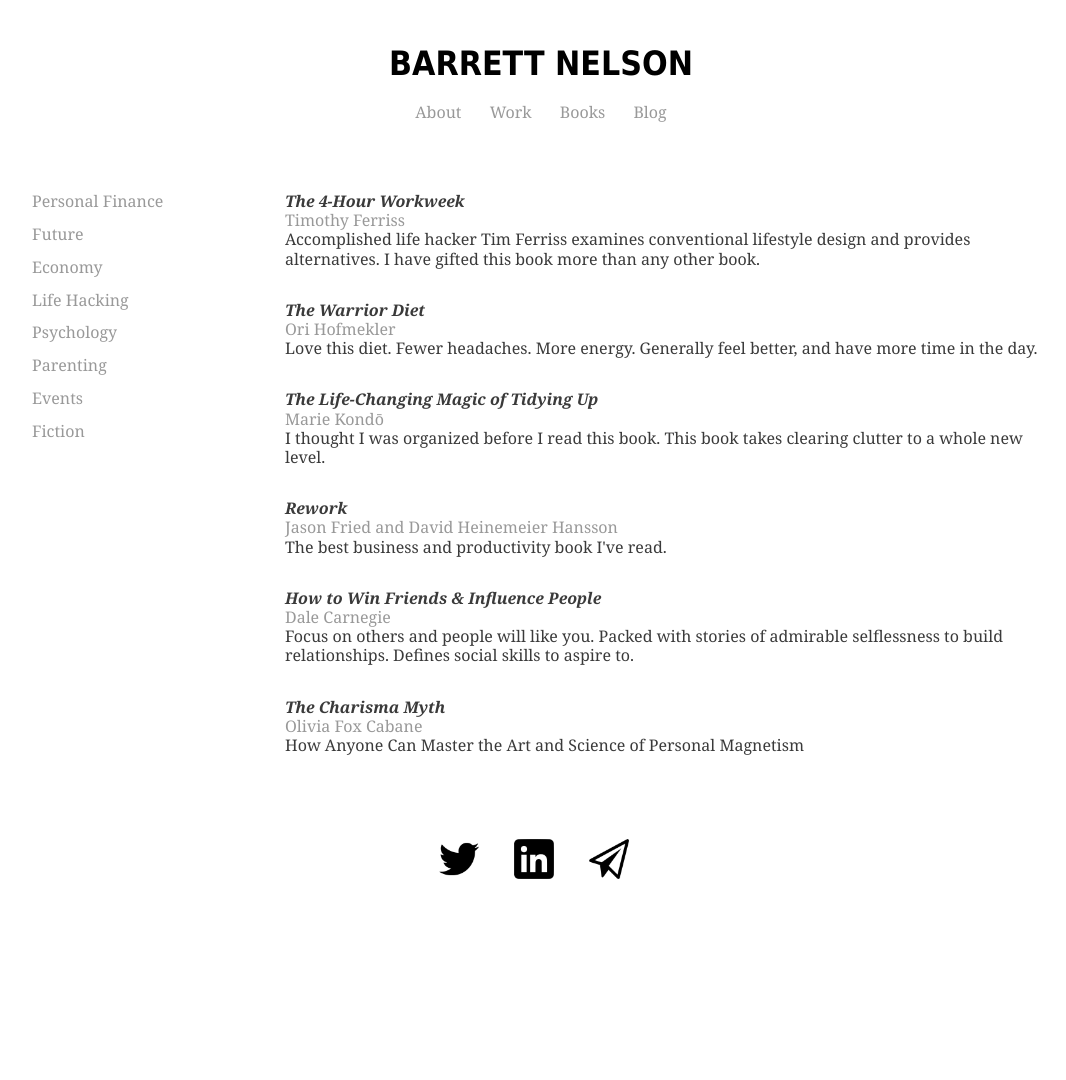
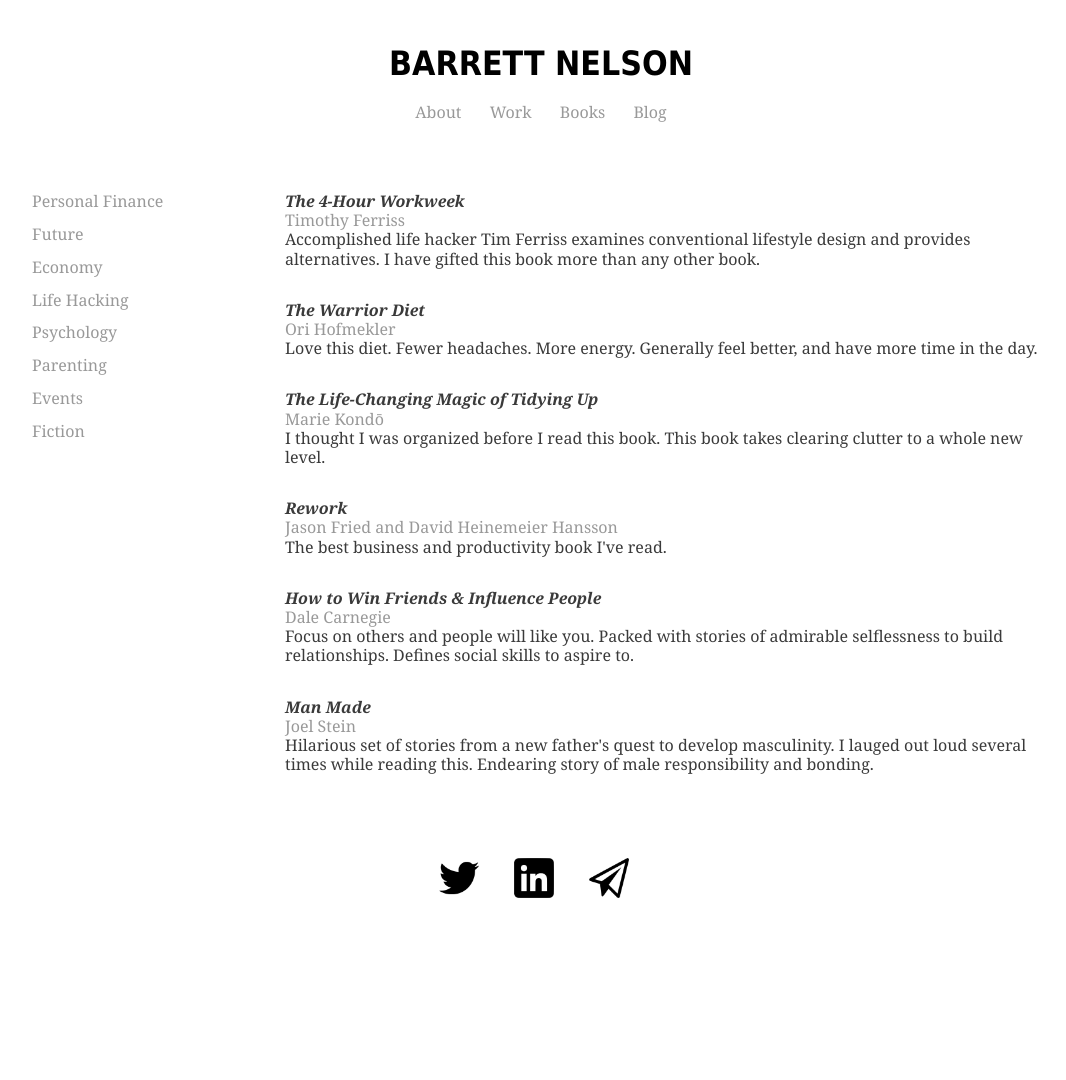
Before and after one commit to bstnel/bstnel.github.io, a Jekyll site: the page books/lifehacking/index.html, which Jekyll copies as it is, in a window 1280 px wide. Shown: the whole page, without its empty margins (99-1165 px from the left). Built offline with Jekyll 4.4.1, drawn with Linux system fonts in a browser that asks for light colours.

Commit message:
Update index.html

```diff
--- a/books/lifehacking/index.html
+++ b/books/lifehacking/index.html
@@ -69,11 +69,12 @@
   <h4>Dale Carnegie</h4>
   <h5>Focus on others and people will like you. Packed with stories of admirable selflessness to build relationships. Defines social skills to aspire to. </h5>
       </p>
-        <p>
-          <h3>The Charisma Myth</h3>
-  <h4>Olivia Fox Cabane</h4>
-  <h5>How Anyone Can Master the Art and Science of Personal Magnetism</h5>
+  <p>
+          <h3>Man Made</h3>
+  <h4>Joel Stein</h4>
+  <h5>Hilarious set of stories from a new father's quest to develop masculinity. I lauged out loud several times while reading this. Endearing story of male responsibility and bonding.</h5>
       </p>
+
 
 	</div>
 	<p>
```
